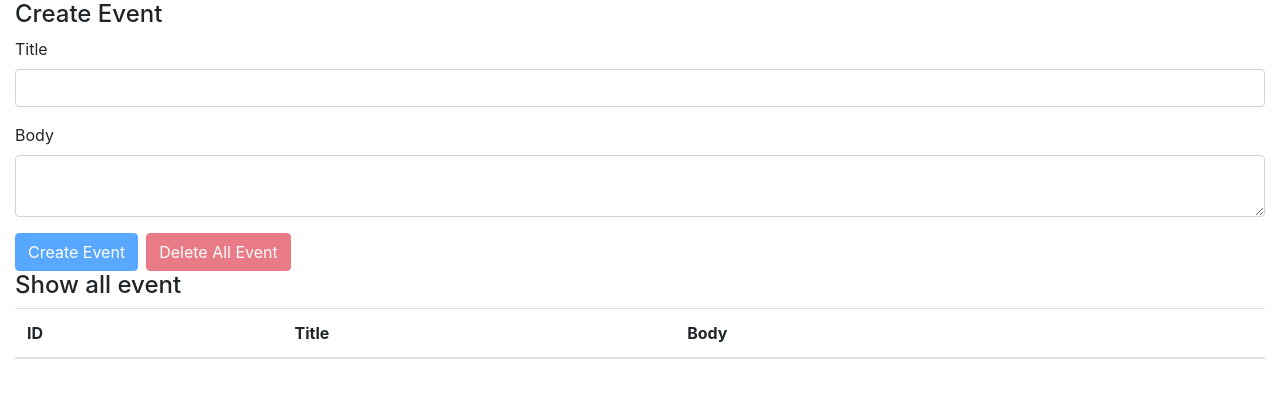
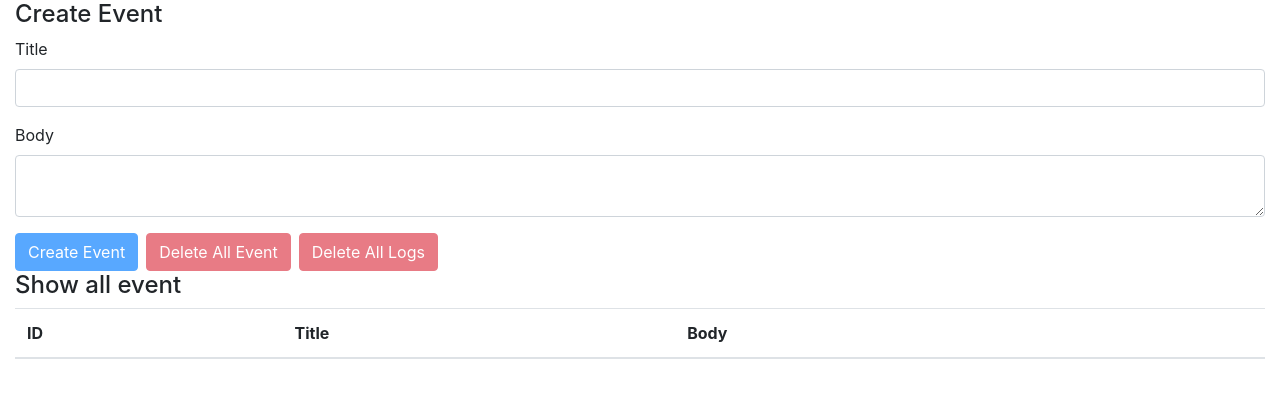
Before and after one commit to Tomoko-hub/reactHooks-vol2, a React (Create React App) app: page / in a window 1280 px wide. Shown: the top 398 px of the page. Built offline with nearby package versions, Linux system fonts and the light colour scheme.

Commit message:
delet all operation logs

```diff
--- a/src/components/EventForm.js
+++ b/src/components/EventForm.js
@@ -43,6 +43,17 @@ const EventForm = () => {
 
     const unCreatable = title === '' || body === '';
 
+    const deleteAllOperationLogs = event => {
+        event.preventDefault();
+        const result = window.confirm('Are you really want to delet all logs?');
+
+        if (result) {
+            dispatch({
+                type: DELETE_ALL_OPERATION_LOGS
+            })
+        }
+    }
+
     return (
 
         <>
@@ -60,6 +71,7 @@ const EventForm = () => {
 
                 <button className="btn btn-primary" onClick={addEvent} disabled={unCreatable}>Create Event</button>
                 <button className="btn btn-danger ml-2" onClick={deleteAllEvents} disabled={state.events.length === 0}>Delete All Event</button>
+                <button className="btn btn-danger ml-2" onClick={deleteAllOperationLogs} disabled={state.operationLogs.length === 0}>Delete All Logs</button>
 
             </form>
         </>
```
